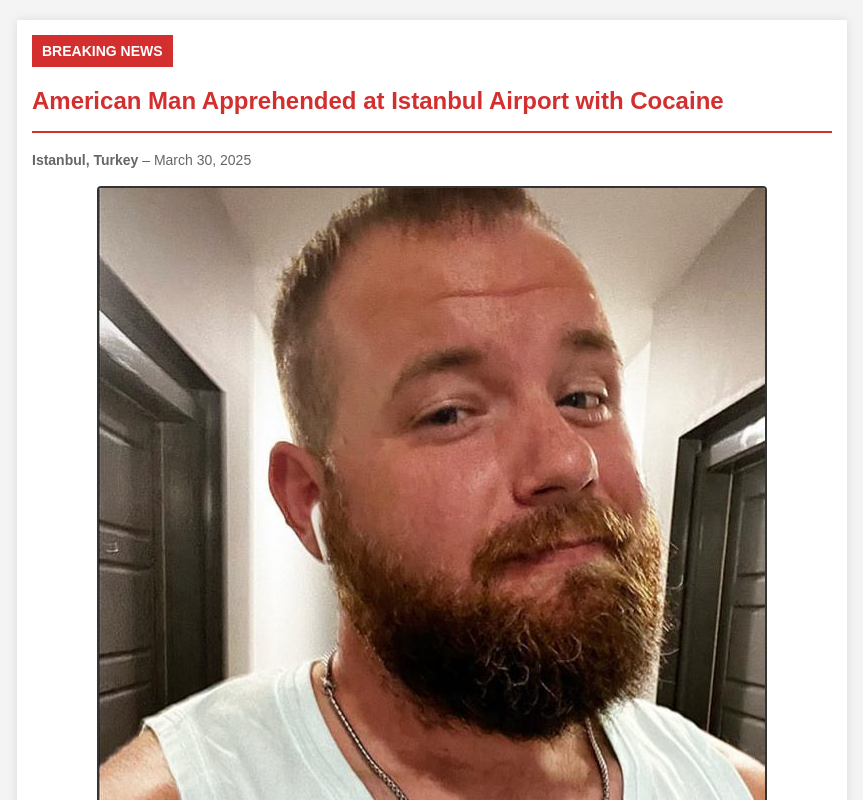
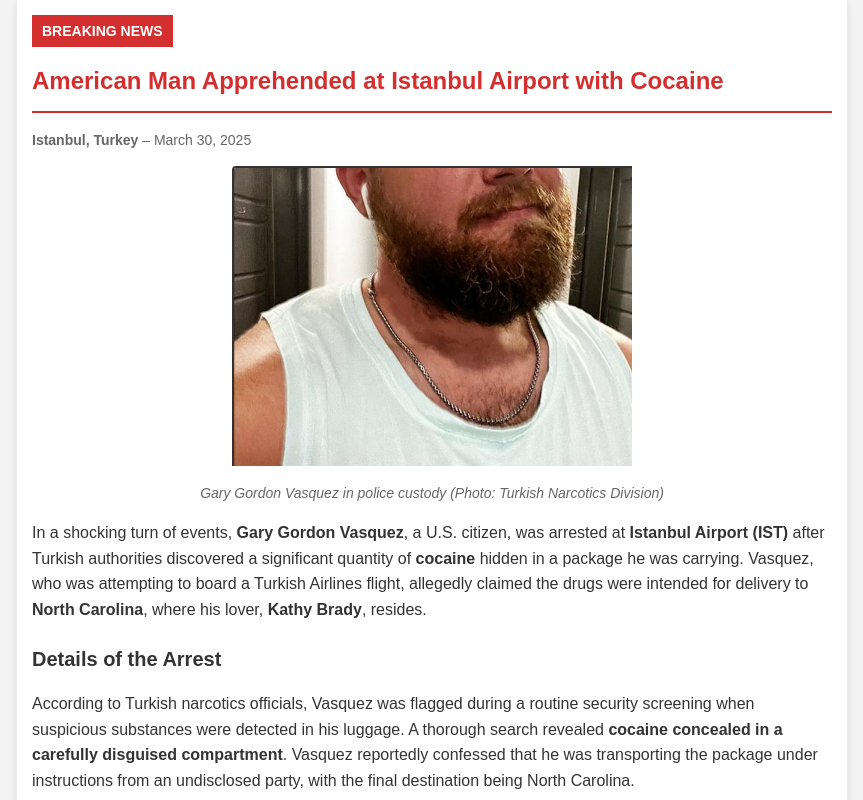
Before and after one commit to latestnewsupdates/gary, a plain HTML site: page index.html in a window 1280 px wide. Shown: the top 800 px of the page, without its empty margins (208-1071 px from the left). Drawn offline with Linux system fonts and the light colour scheme.

Commit message:
Update index.html

```diff
--- a/index.html
+++ b/index.html
@@ -49,10 +49,14 @@
             position: relative;
             display: inline-block;
             max-width: 100%;
+            width: 400px; /* Fixed width for mugshot */
+            height: 300px; /* Fixed height for mugshot */
+            overflow: hidden; /* Ensure image stays within bounds */
         }
         .mogshot-img {
-            max-width: 100%;
-            height: auto;
+            width: 100%;
+            height: 100%;
+            object-fit: cover; /* Maintain aspect ratio while filling container */
             border: 2px solid #333;
             border-radius: 4px;
             display: block;
@@ -101,7 +105,7 @@
         }
 
         /* Mobile-specific adjustments */
-        @media (max-width: 480px) {
+        @media (max-width: 600px) {
             .container {
                 padding: 10px;
             }
@@ -111,18 +115,16 @@
             h2 {
                 font-size: 18px;
             }
+            .mugshot-container {
+                width: 100%; /* Full width on mobile */
+                height: 250px; /* Slightly shorter on mobile */
+            }
             .logo-img {
                 width: 50px;
             }
             .highlight {
                 padding: 10px;
                 font-size: 14px;
-            }
-        }
-
-        @media (min-width: 801px) {
-            .container {
-                margin: 20px auto;
             }
         }
     </style>
```
